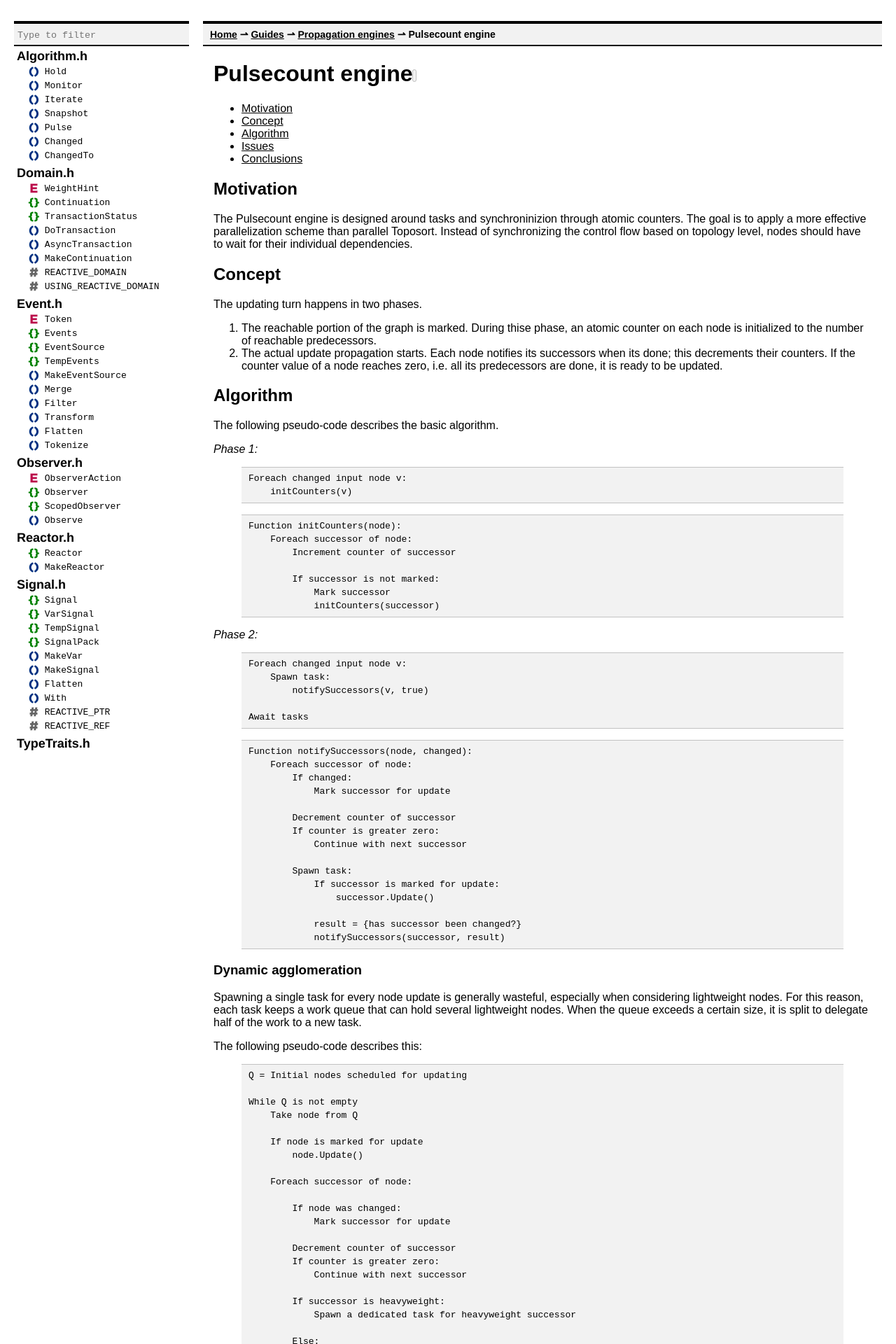
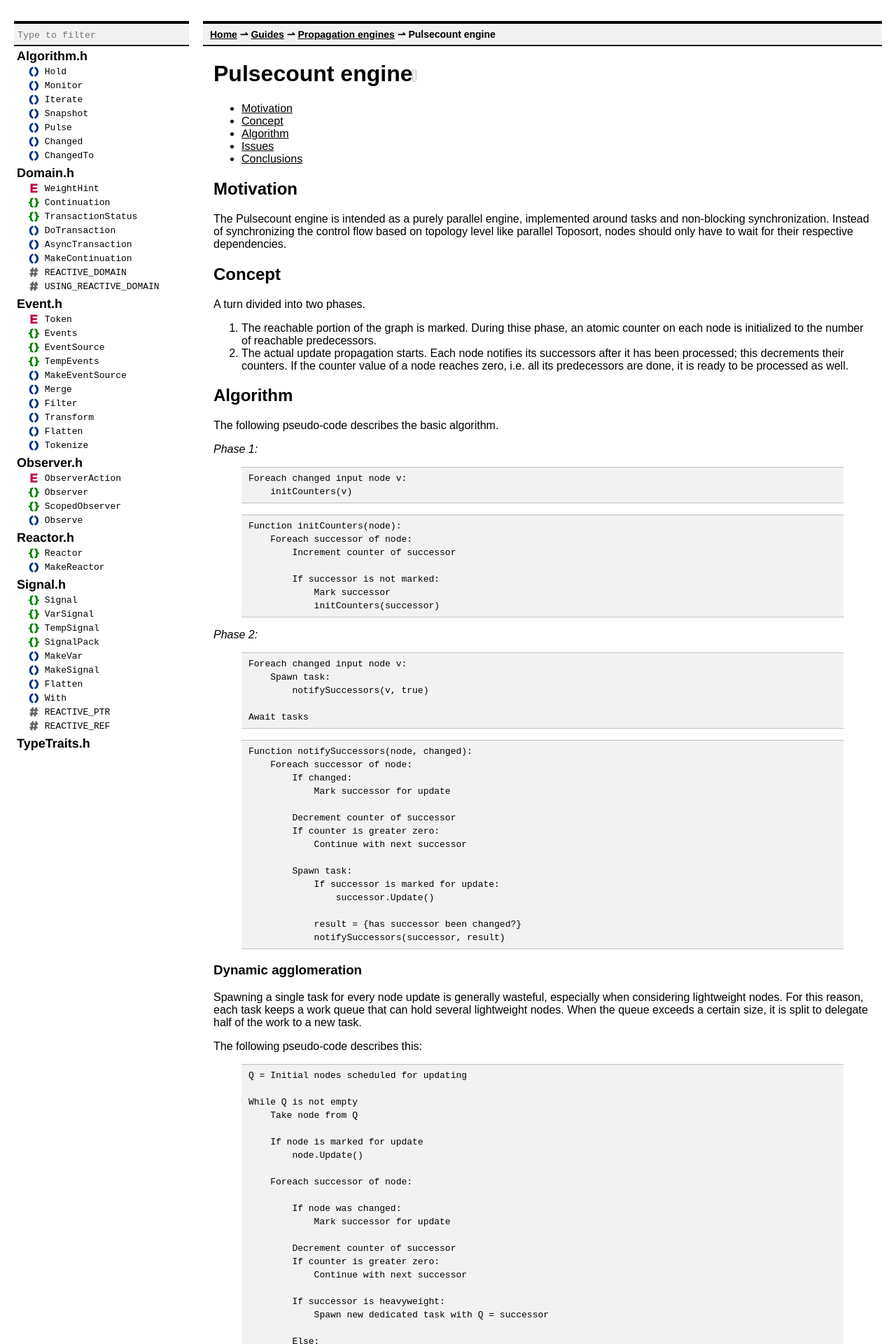
Before and after one commit to snakster/cpp.react, a Jekyll site: the page built from guides/engines/Pulsecount-engine.md, in a window 1280 px wide. Shown: the top 1920 px of the page at 70% size. Built offline with Jekyll 4.4.1, drawn with Linux system fonts in a browser that asks for light colours; some of the changed text lies outside the part shown.

Commit message:
Corrections to pulsecount article.

```diff
--- a/guides/engines/Pulsecount-engine.md
+++ b/guides/engines/Pulsecount-engine.md
@@ -15,19 +15,18 @@ groups:
 
 ## Motivation
 
-The Pulsecount engine is designed around tasks and synchroninizion through atomic counters.
-The goal is to apply a more effective parallelization scheme than parallel Toposort.
-Instead of synchronizing the control flow based on topology level, nodes should have to wait for their individual dependencies.
+The Pulsecount engine is intended as a purely parallel engine, implemented around tasks and non-blocking synchronization.
+Instead of synchronizing the control flow based on topology level like parallel Toposort, nodes should only have to wait for their respective dependencies.
 
 
 ## Concept
 
-The updating turn happens in two phases.
+A turn divided into two phases.
 
 1. The reachable portion of the graph is marked.
    During thise phase, an atomic counter on each node is initialized to the number of reachable predecessors.
-2. The actual update propagation starts. Each node notifies its successors when its done; this decrements their counters.
-   If the counter value of a node reaches zero, i.e. all its predecessors are done, it is ready to be updated.
+2. The actual update propagation starts. Each node notifies its successors after it has been processed; this decrements their counters.
+   If the counter value of a node reaches zero, i.e. all its predecessors are done, it is ready to be processed as well.
 
 ## Algorithm
 
@@ -100,7 +99,7 @@ While Q is not empty
             Continue with next successor
 
         If successor is heavyweight:
-            Spawn a dedicated task for heavyweight successor
+            Spawn new dedicated task with Q = successor
 
         Else:
             Add successor to Q
@@ -131,7 +130,7 @@ While the Pulsecount algorithm tries to account for lightweight nodes, using it
 To back this up with some data, consider a reactive matrix with 10K signals.
 `A[i][j]` is the single input node and `A[i][j] = A[i-1][j] + A[i][j-1]` (out-of-bounds cells default to zero).
 
-The time required for 10K updates of the whole graph is `1.6s` for sequential toposort, but for Pulsecount its `2.5s`.
+The time required for 10K updates of the whole graph is `1.6s` for sequential toposort, but for Pulsecount it's `2.5s`.
 Even if Pulsecount would slightly outperform the single-threaded algorithm, the extra CPU time induced by overhead is disproportionate.
 
 
```
